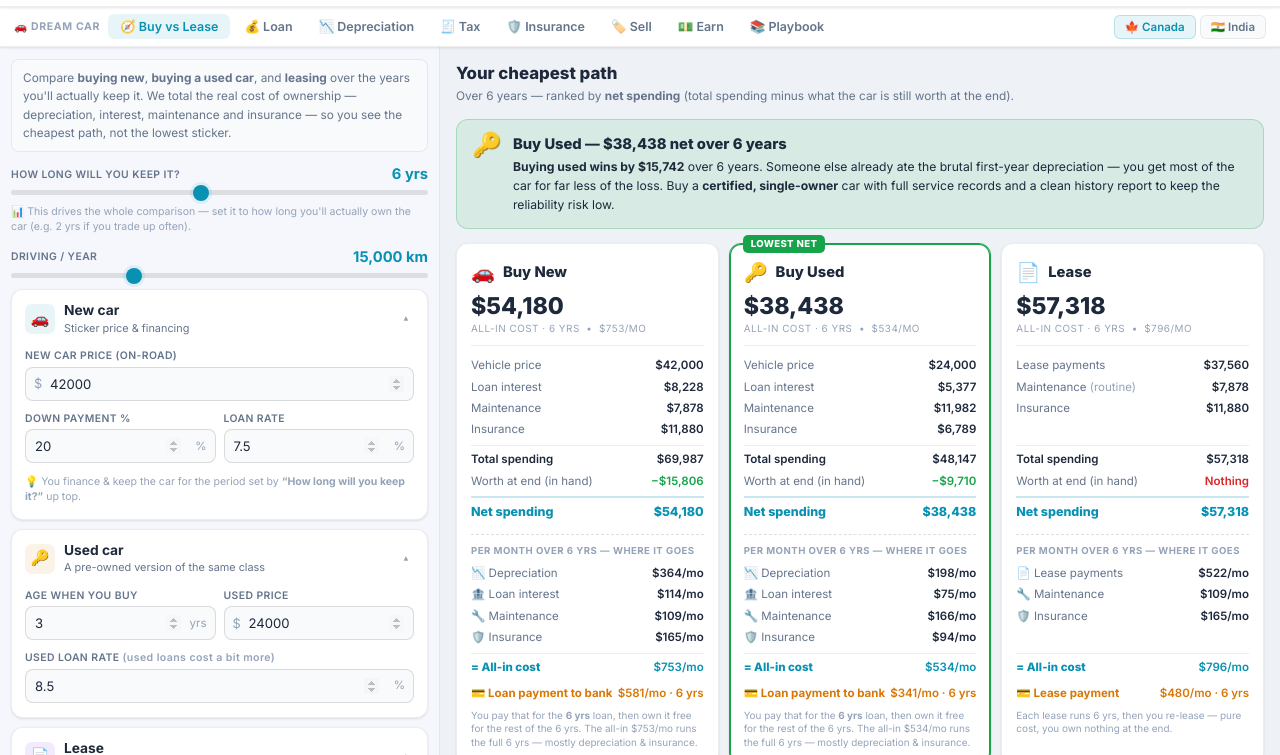
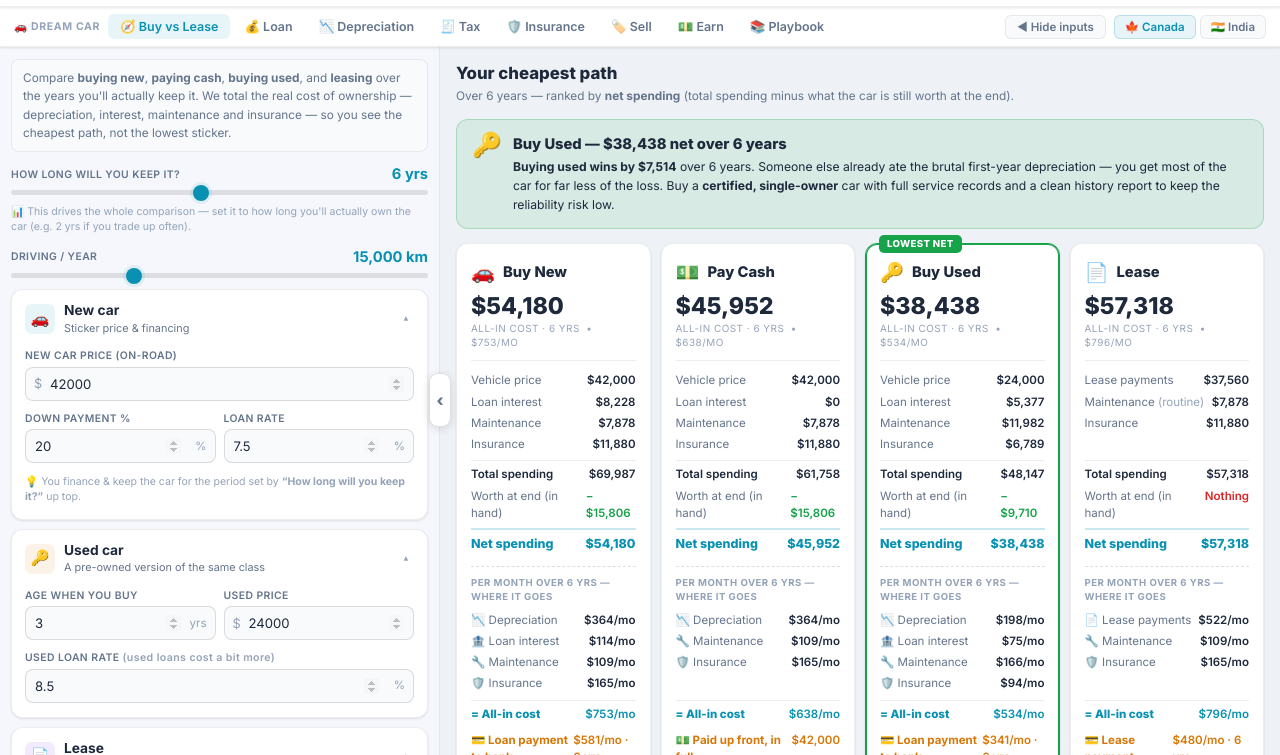
Before and after one commit to Bharani84/RetireSmart, a plain HTML site: page dreamcar.html in a window 1280 px wide. Shown: the part 46-801 px from the top of the page. Drawn offline with nearby package versions, Linux system fonts and the light colour scheme.

Commit message:
Dream Car: Pay Cash as 4th Buy-vs-Lease option + collapse chevron
- Adds "Pay Cash" (buy the new car outright) alongside Buy New, Buy Used
  and Lease on the Buy vs Lease tab, using the same cost-of-ownership
  calc — same car, so same depreciation / maintenance / insurance /
  resale, but zero loan interest. The card shows the interest saved, a
  "paid up front, in full" line instead of a monthly payment, and a note
  on the trade-off (cash tied up vs invested); the recommendation gains a
  cash case, and the ranking + chart now cover 4 options.
- Adds a chevron handle on the input panel's edge to collapse it (results
  go full-width) and reopen it; always visible, state persists, hidden on
  the Playbook tab and on mobile. Keeps the earlier Hide/Show-inputs
  button in sync. Removes the separate "Cash vs All" tab.

Co-Authored-By: Claude Opus 4.8 <noreply@anthropic.com>

```diff
--- a/dreamcar.html
+++ b/dreamcar.html
@@ -50,11 +50,25 @@ body{font-family:'Inter',-apple-system,sans-serif;background:var(--bg);color:var
 .tbtn{padding:5px 12px;border-radius:6px;border:none;background:none;color:var(--txt2);font-family:inherit;font-size:.78rem;font-weight:600;cursor:pointer;transition:all .2s;white-space:nowrap}
 .tbtn.active{background:var(--acc-bg);color:var(--acc)}
 .tbtn:hover:not(.active){background:rgba(0,0,0,.04);color:var(--txt)}
-.car-ctry{margin-left:auto;display:flex;gap:4px;flex-shrink:0}
+.car-ctry{display:flex;gap:4px;flex-shrink:0}
 .car-ctry button{padding:4px 10px;border-radius:6px;border:1px solid var(--bdr);background:var(--ibg);color:var(--txt2);font-family:inherit;font-size:.72rem;font-weight:600;cursor:pointer;transition:all .15s;white-space:nowrap}
 .car-ctry button.active{background:var(--acc-bg);color:var(--acc);border-color:var(--acc-bdr)}
 .car-ctry button:hover:not(.active){color:var(--txt)}
 [data-theme="dark"] .tbtn:hover:not(.active){background:rgba(255,255,255,.06)}
+/* Hide-inputs toggle (collapses the left panel so results go full-width) */
+.lp-toggle{margin-left:auto;display:flex;align-items:center;gap:5px;padding:4px 11px;border-radius:6px;border:1px solid var(--bdr);background:var(--ibg);color:var(--txt2);font-family:inherit;font-size:.72rem;font-weight:600;cursor:pointer;transition:all .15s;white-space:nowrap;flex-shrink:0}
+.lp-toggle:hover{color:var(--acc);border-color:var(--acc-bdr)}
+body.lp-collapsed .lp-toggle{background:var(--acc-bg);color:var(--acc);border-color:var(--acc-bdr)}
+body.lp-collapsed .layout{grid-template-columns:1fr}
+body.lp-collapsed .lp{display:none}
+/* Floating chevron handle sitting on the panel's right edge, vertically centered */
+.lp-handle{position:fixed;top:calc((var(--hh) + 100vh)/2);left:var(--lpw);margin-left:-11px;transform:translateY(-50%);z-index:95;
+  width:22px;height:54px;padding:0;border:1px solid var(--bdr2);border-radius:9px;background:var(--card);color:var(--txt2);
+  box-shadow:0 2px 8px rgba(0,0,0,.12);cursor:pointer;font-family:inherit;font-size:1rem;font-weight:800;line-height:1;
+  display:flex;align-items:center;justify-content:center;transition:left .28s cubic-bezier(.4,0,.2,1),background .15s,color .15s,border-color .15s}
+.lp-handle:hover{background:var(--acc-bg);color:var(--acc);border-color:var(--acc-bdr)}
+body.lp-collapsed .lp-handle{left:0;margin-left:0;border-top-left-radius:0;border-bottom-left-radius:0;border-left:none}
+@media (max-width:880px){.lp-handle{display:none!important}}
 
 /* ═══ PANELS / LAYOUT ═══════════════════════════════════════════════════ */
 .tab-panel{display:none;height:calc(100vh - var(--hh));overflow:hidden}
@@ -247,6 +261,7 @@ input[type=range]::-webkit-slider-thumb:hover{box-shadow:0 0 0 5px var(--acc-bg)
     <button class="tbtn" data-tab="earn">💵 Earn</button>
     <button class="tbtn" data-tab="play">📚 Playbook</button>
   </nav>
+  <button type="button" id="lp-toggle" class="lp-toggle" title="Hide the input panel to see results full-width">◀ Hide inputs</button>
   <div class="car-ctry" id="car-ctry" role="group" aria-label="Country">
     <button type="button" data-ctry="CA">🍁 Canada</button>
     <button type="button" data-ctry="IN">🇮🇳 India</button>
@@ -272,10 +287,13 @@ input[type=range]::-webkit-slider-thumb:hover{box-shadow:0 0 0 5px var(--acc-bg)
 </script>
 
 <!-- ═══════════════════════ TAB: DECIDE ═══════════════════════════════════ -->
+<!-- Floating chevron that collapses / reopens the left input panel (always visible) -->
+<button type="button" id="lp-handle" class="lp-handle" title="Collapse input panel — see results full-width" aria-label="Collapse input panel">‹</button>
+
 <section class="tab-panel active" id="tab-decide">
   <div class="layout">
     <div class="lp">
-      <div class="intro">Compare <b>buying new</b>, <b>buying a used car</b>, and <b>leasing</b> over the years you'll actually keep it. We total the real cost of ownership — depreciation, interest, maintenance and insurance — so you see the cheapest path, not the lowest sticker.</div>
+      <div class="intro">Compare <b>buying new</b>, <b>paying cash</b>, <b>buying used</b>, and <b>leasing</b> over the years you'll actually keep it. We total the real cost of ownership — depreciation, interest, maintenance and insurance — so you see the cheapest path, not the lowest sticker.</div>
 
       <div class="slw">
         <div class="slh"><span class="sll">How long will you keep it?</span><span class="slv"><span id="d-hold-v">6</span> yrs</span></div>
@@ -710,6 +728,9 @@ input[type=range]::-webkit-slider-thumb:hover{box-shadow:0 0 0 5px var(--acc-bg)
     const newIns=insM*12*H;
     const newTotal=newDep+newInt+newMaint+newIns;
 
+    // CASH — the SAME new car, paid in full up front: no loan, so no interest
+    const cashTotal=newDep+newMaint+newIns;   // = newTotal − newInt
+
     // USED — same model, valued off the original new price curve
     const usedLoan=usedP*(1-dp);
     const usedInt=interestOver(usedLoan,usedRate,term,H*12);
@@ -735,6 +756,7 @@ input[type=range]::-webkit-slider-thumb:hover{box-shadow:0 0 0 5px var(--acc-bg)
     //                    price = up-front vehicle cost,  gross = total spending (= total + resale).
     const opts=[
       {key:'new', name:'Buy New', ico:'🚗', total:newTotal, price:newP,  dep:newDep, int:newInt, maint:newMaint, ins:newIns, resale:newResale, own:true,  pay:emi(newLoan,rate,term), payMonths:term},
+      {key:'cash',name:'Pay Cash',ico:'💵', total:cashTotal,price:newP,  dep:newDep, int:0,      maint:newMaint, ins:newIns, resale:newResale, own:true,  pay:0, payMonths:0, upfront:newP},
       {key:'used',name:'Buy Used',ico:'🔑', total:usedTotal,price:usedP, dep:usedDep,int:usedInt,maint:usedMaint,ins:usedIns,resale:usedResale,own:true,  pay:emi(usedLoan,usedRate,term), payMonths:term},
       {key:'lease',name:'Lease',  ico:'📄', total:leaseTotal,price:0,    dep:leasePay,int:0,maint:leaseMaint,ins:newIns,resale:0,own:false, pay:lease, payMonths:leaseTerm},
     ];
@@ -751,8 +773,13 @@ input[type=range]::-webkit-slider-thumb:hover{box-shadow:0 0 0 5px var(--acc-bg)
 
     // Smart-dealer reasoning
     let reco, recoCls='';
+    const saveInt=(d.opts.find(o=>o.key==='new')||{}).int||0;   // interest that paying cash avoids
+    const loanRate=num('d-rate');
     if(best.key==='used'){
       reco=`<b>Buying used wins by ${money(gap)}</b> over ${d.H} years. Someone else already ate the brutal first-year depreciation — you get most of the car for far less of the loss. Buy a <b>certified, single-owner</b> car with full service records and a clean history report to keep the reliability risk low.`;
+    } else if(best.key==='cash'){
+      reco=`<b>Buying new with cash is the lowest out-of-pocket over ${d.H} years</b> — paying up front skips <b>${money(saveInt)}</b> of loan interest entirely. The trade-off the sticker won't show: that <b>${money(best.price)}</b> is now tied up in a depreciating car instead of invested. If you can reliably earn more than your <b>${loanRate}%</b> loan rate by investing, financing and keeping the cash invested can edge ahead — otherwise cash (and being debt-free) wins. Keep your emergency fund intact either way.`;
+      recoCls='info';
     } else if(best.key==='new'){
       reco = gapPct<8
         ? `<b>New is cheapest here — but only by ${money(gap)} (${gapPct.toFixed(0)}%).</b> That's close enough that a clean low-km used car is still smart if you'd rather keep cash free. New makes sense for the full warranty, latest safety, and if you keep cars 8+ years.`
@@ -799,8 +826,13 @@ input[type=range]::-webkit-slider-thumb:hover{box-shadow:0 0 0 5px var(--acc-bg)
             <div class="vc-row"><span>🛡️ Insurance</span><b>${money(o.ins/(d.H*12))}/mo</b></div>
           </div>
           <div class="vc-row sub"><span>= All-in cost</span><b>${money(o.total/(d.H*12))}/mo</b></div>
-          <div class="vc-row vc-mo-pay"><span>💳 ${o.own?'Loan payment to bank':'Lease payment'}</span><b>${money(o.pay)}/mo · ${payDur}</b></div>
-          <div class="vc-mo-note">${o.own
+          ${o.key==='cash'
+            ? `<div class="vc-row vc-mo-pay"><span>💵 Paid up front, in full</span><b>${money(o.upfront)}</b></div>`
+            : `<div class="vc-row vc-mo-pay"><span>💳 ${o.own?'Loan payment to bank':'Lease payment'}</span><b>${money(o.pay)}/mo · ${payDur}</b></div>`}
+          <div class="vc-mo-note">${
+            o.key==='cash'
+            ? `You pay the full <b>${money(o.upfront)}</b> on day one — no loan, no interest. The all-in ${money(o.total/(d.H*12))}/mo is pure depreciation, maintenance &amp; insurance. Trade-off: that cash is tied up in the car instead of earning a return.`
+            : o.own
             ? (pmRaw <= d.H*12
                 ? `You pay that for the <b>${payDur}</b> loan, then own it free for the rest of the ${d.H} yrs. The all-in ${money(o.total/(d.H*12))}/mo runs the full ${d.H} yrs — mostly depreciation &amp; insurance.`
                 : `This is an <b>${payDur}</b> loan but you keep it only ${d.H} yrs, so you'd still owe a balance at sale. The all-in ${money(o.total/(d.H*12))}/mo runs the full ${d.H} yrs — mostly depreciation &amp; insurance.`)
@@ -1414,7 +1446,25 @@ input[type=range]::-webkit-slider-thumb:hover{box-shadow:0 0 0 5px var(--acc-bg)
     active=tab;
     document.querySelectorAll('.tbtn').forEach(b=>b.classList.toggle('active',b.dataset.tab===tab));
     document.querySelectorAll('.tab-panel').forEach(p=>p.classList.toggle('active',p.id==='tab-'+tab));
+    // The Playbook tab has no input panel, so the collapse controls are irrelevant there.
+    const noLp = (tab==='play');
+    const lpt=document.getElementById('lp-toggle'); if(lpt) lpt.style.display = noLp?'none':'';
+    const hnd=document.getElementById('lp-handle'); if(hnd) hnd.style.display = noLp?'none':'';
     RENDER[tab]();
+  }
+
+  /* ── Collapse / reopen the left input panel ──────────────────────────── */
+  const LPKEY='cs_lp_collapsed';
+  function setLpCollapsed(on){
+    document.body.classList.toggle('lp-collapsed',on);
+    try{ localStorage.setItem(LPKEY,on?'1':'0'); }catch(e){}
+    const b=document.getElementById('lp-toggle');
+    if(b){ b.innerHTML = on?'▶ Show inputs':'◀ Hide inputs';
+           b.title = on?'Show the input panel':'Hide the input panel to see results full-width'; }
+    const h=document.getElementById('lp-handle');
+    if(h){ h.textContent = on?'›':'‹';
+           h.title = on?'Show input panel':'Collapse input panel — see results full-width'; }
+    if(RENDER[active]) RENDER[active]();   // redraw charts at the new width
   }
 
   /* ── Collapsible cards ───────────────────────────────────────────────── */
@@ -1447,6 +1497,15 @@ input[type=range]::-webkit-slider-thumb:hover{box-shadow:0 0 0 5px var(--acc-bg)
     document.getElementById('tabs').querySelectorAll('.tbtn').forEach(b=>b.addEventListener('click',()=>show(b.dataset.tab)));
     // recompute active tab on any input change
     document.addEventListener('input',e=>{ if(e.target.matches('input,select')) RENDER[active](); });
+    // Hide-inputs toggle — restore saved state, then wire the click
+    let lpCollapsed=false; try{ lpCollapsed=localStorage.getItem(LPKEY)==='1'; }catch(e){}
+    if(lpCollapsed) document.body.classList.add('lp-collapsed');
+    const lpt=document.getElementById('lp-toggle');
+    if(lpt){ lpt.innerHTML = lpCollapsed?'▶ Show inputs':'◀ Hide inputs';
+             lpt.addEventListener('click',()=>setLpCollapsed(!document.body.classList.contains('lp-collapsed'))); }
+    const hnd=document.getElementById('lp-handle');
+    if(hnd){ hnd.textContent = lpCollapsed?'›':'‹';
+             hnd.addEventListener('click',()=>setLpCollapsed(!document.body.classList.contains('lp-collapsed'))); }
     show('decide');
 
     window.addEventListener('pw-theme-change',()=>RENDER[active]());
```
